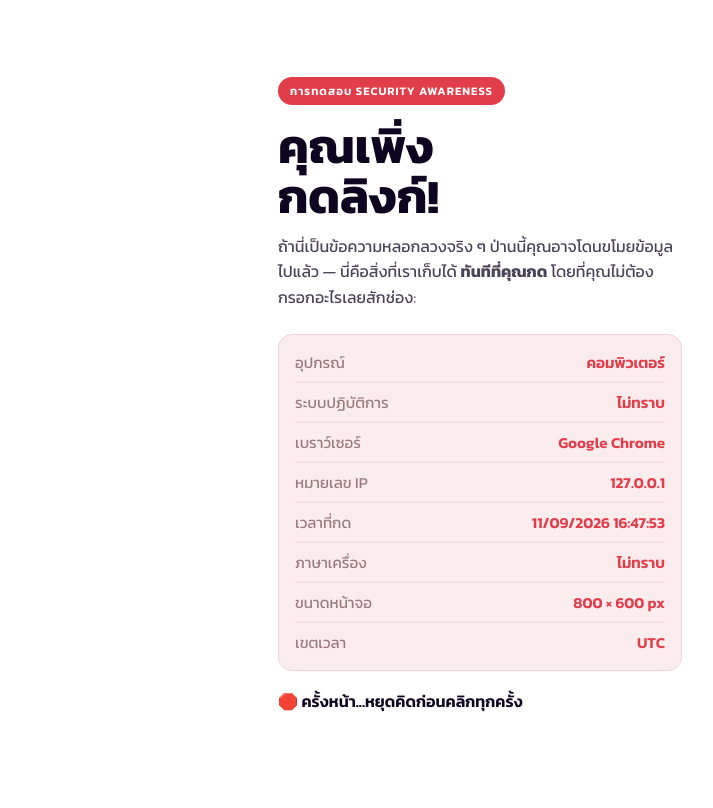
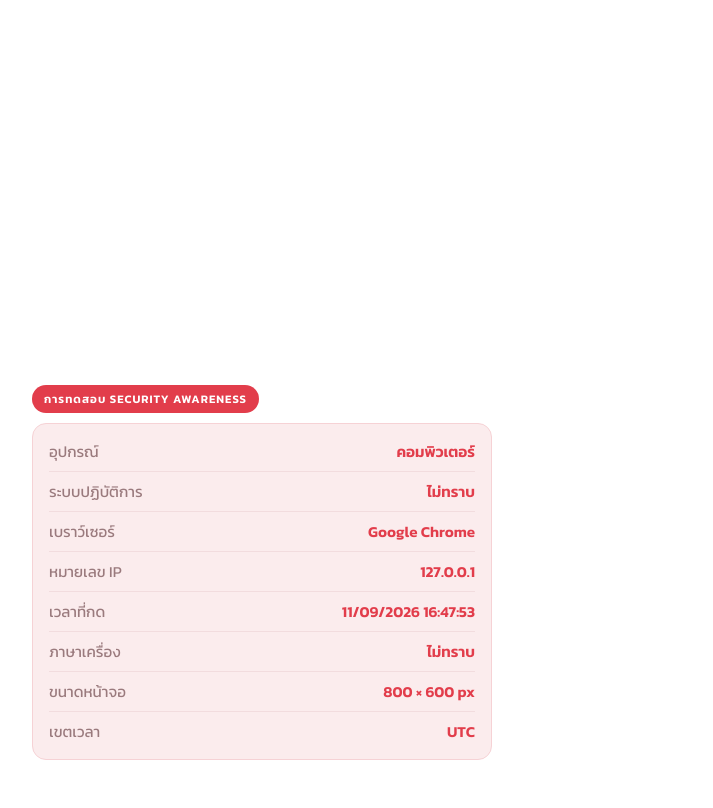
Before and after one commit to P0ndd/security-awareness-sim, a Flask app: page /t/1 in a window 1280 px wide. Shown: the whole page, without its empty margins (402-1115 px from the left). Run offline with Flask 3, Linux system fonts and the light colour scheme; some libraries are stand-ins or nearby versions.

Commit message:
Simplify reveal page — keep badge + captured-data table only
Co-Authored-By: Claude Opus 4.8 <noreply@anthropic.com>
Claude-Session: https://claude.ai/code/session_01PHG8WxGNXFMqpDXoXqXiPR

```diff
--- a/templates/awareness.html
+++ b/templates/awareness.html
@@ -267,9 +267,6 @@
       </div>
       <div class="col-md-6 align-self-center content">
         <span class="badge">การทดสอบ SECURITY AWARENESS</span>
-        <h1>คุณเพิ่ง<br>กดลิงก์!</h1>
-        <p>ถ้านี่เป็นข้อความหลอกลวงจริง ๆ ป่านนี้คุณอาจโดนขโมยข้อมูลไปแล้ว
-          — นี่คือสิ่งที่เราเก็บได้ <b>ทันทีที่คุณกด</b> โดยที่คุณไม่ต้องกรอกอะไรเลยสักช่อง:</p>
         <div class="capture">
           <div class="cap-row"><span>อุปกรณ์</span><b>{{ device }}</b></div>
           <div class="cap-row"><span>ระบบปฏิบัติการ</span><b>{{ os }}</b></div>
@@ -280,7 +277,6 @@
           <div class="cap-row"><span>ขนาดหน้าจอ</span><b id="cap-screen">—</b></div>
           <div class="cap-row"><span>เขตเวลา</span><b id="cap-tz">—</b></div>
         </div>
-        <p class="warn">🛑 ครั้งหน้า...หยุดคิดก่อนคลิกทุกครั้ง</p>
       </div>
     </div>
   </div>
```
